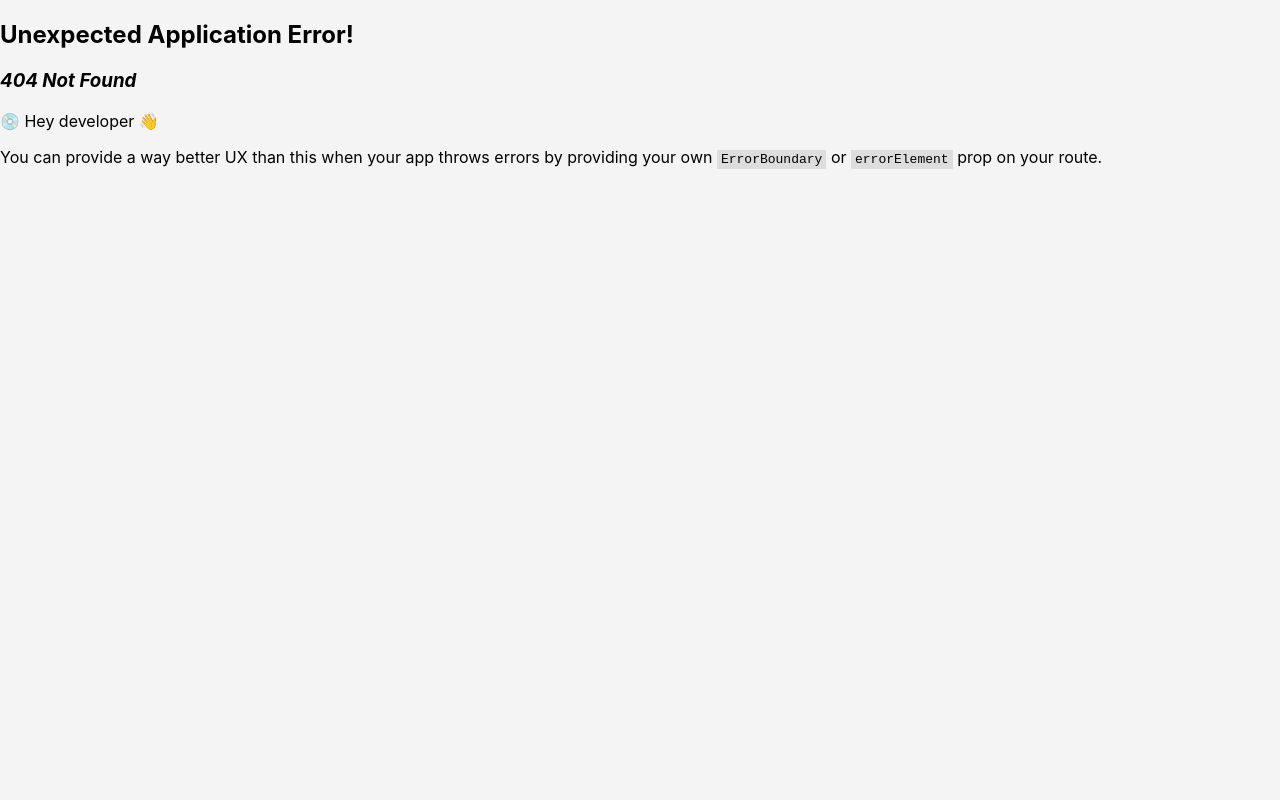
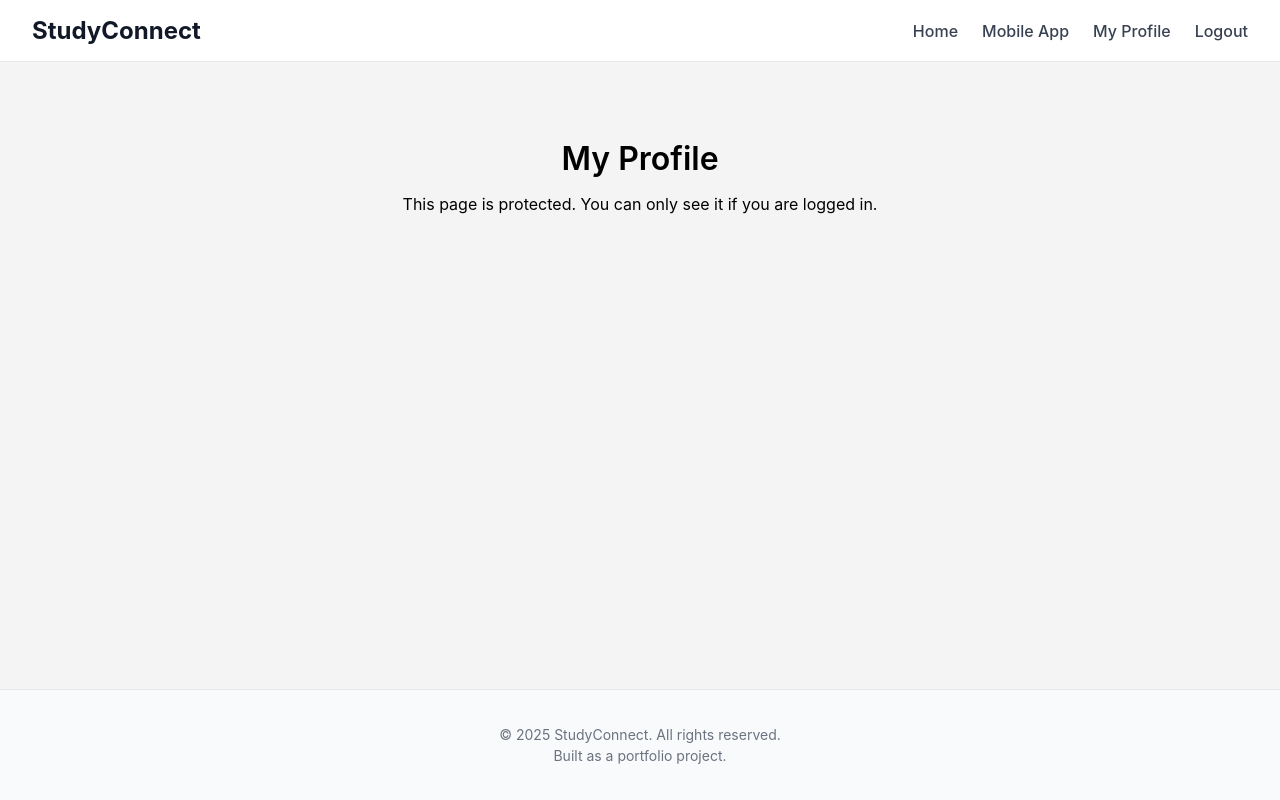
Before and after one commit to vachprogramming/django-blog, a React app in the folder frontend/: page /profile in a window 1280 px wide. Before the commit this address had no page. Built offline with nearby package versions, Linux system fonts and the light colour scheme; sample sign-in values are in the browser's storage; the HTML template or start-up script is replaced by a standard one.

Commit message:
feat(frontend): Add protected route and profile page

```diff
--- a/frontend/src/components/Navbar.jsx
+++ b/frontend/src/components/Navbar.jsx
@@ -1,8 +1,19 @@
-
-import { Link } from 'react-router-dom';
+import { Link, useNavigate } from 'react-router-dom'; // 1. Import useNavigate
+import { useContext } from 'react'; // 2. Import useContext
+import AuthContext from '../context/AuthContext'; // 3. Import our context
 import styles from './Navbar.module.css';
 
 function Navbar() {
+  // 4. Get the auth data and functions from our global context
+  const { authToken, logout } = useContext(AuthContext);
+  const navigate = useNavigate();
+
+  // 5. This is our new logout handler
+  const handleLogout = () => {
+    logout(); // This clears the token from state and localStorage
+    navigate('/login'); // Redirect the user to the login page
+  };
+
   return (
     <nav className={styles.navbar}>
       <div className={styles.logo}>
@@ -12,18 +23,36 @@ function Navbar() {
         <Link to="/" className={styles.navLink}>
           Home
         </Link>
-
-        {/* ADD THIS NEW LINK */}
         <Link to="/mobile" className={styles.navLink}>
           Mobile App
         </Link>
 
+        {/* 6. THIS IS THE DYNAMIC PART */}
+        {/* We use a ternary operator ( a ? b : c ) */}
+        {/* "Is authToken TRUE? (is the user logged in?)" */}
+
+        {authToken ? (
+          // --- If TRUE (User is logged in) ---
+          <>
+            <Link to="/profile" className={styles.navLink}>
+              My Profile
+            </Link>
+            {/* This is a button, not a Link, because it performs an action */}
+            <button onClick={handleLogout} className={styles.navLinkButton}>
+              Logout
+            </button>
+          </>
+        ) : (
+          // --- If FALSE (User is a guest) ---
+          <>
             <Link to="/login" className={styles.navLink}>
               Login
             </Link>
             <Link to="/register" className={styles.navLink}>
               Register
             </Link>
+          </>
+        )}
       </div>
     </nav>
   );
--- a/frontend/src/components/Navbar.module.css
+++ b/frontend/src/components/Navbar.module.css
@@ -32,3 +32,29 @@
 .navLink:hover {
   color: #1d4ed8; /* A nice blue for hover */
 }
+
+/* ... (all your existing styles .navbar, .logo, etc.) ... */
+
+.navLink:hover {
+  color: #1d4ed8; /* A nice blue for hover */
+}
+
+.navLinkButton {
+  /* This makes it look exactly like our .navLink */
+  font-size: 1rem;
+  font-weight: 500;
+  color: #374151;
+  text-decoration: none;
+  transition: color 0.2s ease-in-out;
+
+  /* This removes all default button styles */
+  background: none;
+  border: none;
+  padding: 0;
+  cursor: pointer;
+  font-family: inherit; /* Ensures it uses the same font */
+}
+
+.navLinkButton:hover {
+  color: #1d4ed8;
+}
--- /dev/null
+++ b/frontend/src/components/ProtectedRoute.jsx
@@ -0,0 +1,20 @@
+import { useContext } from 'react';
+import { Navigate, Outlet } from 'react-router-dom';
+import AuthContext from '../context/AuthContext';
+
+function ProtectedRoute() {
+  // Get the auth token from our global context
+  const { authToken } = useContext(AuthContext);
+
+  if (authToken) {
+    // If the user is logged in, show the page
+    // The <Outlet /> component renders the child route (e.g., ProfilePage)
+    return <Outlet />;
+  } else {
+    // If not logged in, redirect them to the /login page
+    // 'replace' stops them from using the "back" button
+    return <Navigate to="/login" replace />;
+  }
+}
+
+export default ProtectedRoute;
--- a/frontend/src/context/AuthContext.jsx
+++ b/frontend/src/context/AuthContext.jsx
@@ -1,38 +1,55 @@
 
-import { createContext, useState } from 'react';
+import { createContext, useState, useEffect } from 'react';
 
-// 1. Create the context itself
+// 1. Create the context
 const AuthContext = createContext();
 
 // 2. Create the "Provider" component
-// This is the component that will "provide" the auth data
-// to all its children (our entire app)
 export const AuthProvider = ({ children }) => {
 
-  // 3. We'll store the auth token in state
-  // For now, it starts as 'null' (logged out)
-  const [authToken, setAuthToken] = useState(null);
+  // 3. We initialize our state by TRYING to get the token
+  //    from localStorage. If it's there, the user is already
+  //    logged in when they refresh the page.
+  const [authToken, setAuthToken] = useState(() =>
+    localStorage.getItem('authToken')
+      ? localStorage.getItem('authToken')
+      : null
+  );
 
-  // 4. We'll create a 'login' function
+  // 4. Create a state for the user's data (like username)
+  //    We'll add this feature later.
+  const [user, setUser] = useState(null);
+
+  // 5. The login function is now more powerful
   const login = (token) => {
+    // 5a. Update our React state
     setAuthToken(token);
-    // We'll also save it to localStorage soon
+
+    // 5b. Save the token to the browser's local storage
+    localStorage.setItem('authToken', token);
+
+    // We'll also fetch the user's data here soon
   };
 
-  // 5. We'll create a 'logout' function
+  // 6. The logout function is also more powerful
   const logout = () => {
+    // 6a. Clear our React state
     setAuthToken(null);
-    // We'll also remove it from localStorage soon
+    setUser(null);
+
+    // 6b. Remove the token from local storage
+    localStorage.removeItem('authToken');
   };
 
-  // 6. This is the data we'll share with our app
+  // 7. This is the data we'll share with our app
   const contextData = {
     authToken: authToken,
+    user: user, // We'll use this soon
     login: login,
     logout: logout,
   };
 
-  // 7. We return the "Provider" with the data
+  // 8. We return the "Provider" with the data
   return (
     <AuthContext.Provider value={contextData}>
       {children}
@@ -40,5 +57,4 @@ export const AuthProvider = ({ children }) => {
   );
 };
 
-// 8. Export the context so other components can use it
 export default AuthContext;
--- a/frontend/src/pages/LoginPage.jsx
+++ b/frontend/src/pages/LoginPage.jsx
@@ -1,53 +1,52 @@
 
-import { useState } from 'react';
+// 1. Import 'useContext'
+import { useState, useContext } from 'react';
 import axios from 'axios';
 import { useNavigate } from 'react-router-dom';
 
-// Import our shared styles
+// 2. Import our AuthContext
+import AuthContext from '../context/AuthContext';
+
 import pageStyles from './Page.module.css';
 import formStyles from './Form.module.css';
 
 function LoginPage() {
-  // 1. Create state for the email and password
   const [email, setEmail] = useState('');
   const [password, setPassword] = useState('');
-
-  // State for holding error messages
   const [error, setError] = useState(null);
 
   const navigate = useNavigate();
 
-  // 2. This function runs when the form is submitted
-  // studyconnect/frontend/src/pages/LoginPage.jsx
+  // 3. Get the 'login' function from our global context
+  const { login } = useContext(AuthContext);
 
   const handleSubmit = async (e) => {
     e.preventDefault();
     setError(null);
 
     try {
-    // 3. We send a POST request to OUR NEW login endpoint
       const response = await axios.post(
         'http://127.0.0.1:8000/api/login/',
         {
-        email: email, // Our backend view handles this
+          email: email,
           password: password,
         }
       );
 
       // 4. If successful, our API sends back a "token"
-    console.log(response.data); // Should show { token: "..." }
+      //    e.g., response.data = { token: "..." }
+      const token = response.data.token;
 
-    // --- THIS IS THE NEXT BIG STEP ---
-    // We need to save this token!
+      // 5. THIS IS THE MAGIC:
+      //    We call our global 'login' function with the token
+      login(token);
 
+      // 6. Now we can redirect to the home page
       navigate('/');
 
     } catch (err) {
-    // 5. If the API sends an error
       console.error('Login error:', err.response.data);
-
       if (err.response && err.response.data && err.response.data.error) {
-      // Our new API sends a simple error message
         setError(err.response.data.error);
       } else {
         setError('An unexpected error occurred. Please try again.');
@@ -55,9 +54,9 @@ const handleSubmit = async (e) => {
     }
   };
 
+  // ... (the rest of the file, the 'return' with the form, is identical) ...
   return (
     <div className={pageStyles.container}>
-      {/* 6. We reuse our existing form styles! Clean code. */}
       <form className={formStyles.form} onSubmit={handleSubmit}>
         <h1 className={pageStyles.title}>Login to Your Account</h1>
 
--- /dev/null
+++ b/frontend/src/pages/ProfilePage.jsx
@@ -0,0 +1,16 @@
+
+import styles from './Page.module.css';
+
+function ProfilePage() {
+  // We'll add logic here later to fetch the user's
+  // joined groups and created groups.
+
+  return (
+    <div className={styles.container}>
+      <h1 className={styles.title}>My Profile</h1>
+      <p>This page is protected. You can only see it if you are logged in.</p>
+    </div>
+  );
+}
+
+export default ProfilePage;
```
Also changed, not shown: frontend/src/main.jsx (+22 -4 lines). Lines whose indentation alone changed are shown as unchanged.
